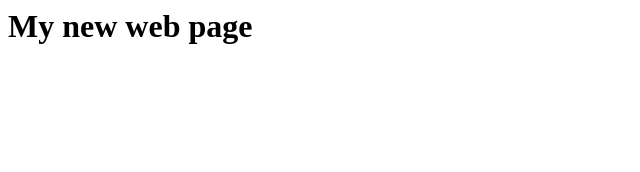
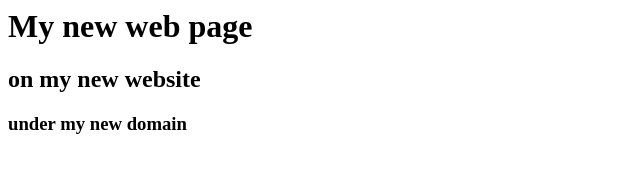
Before and after one commit to unimmortal1/pubtest, a plain HTML site: page index.html in a window 1280 px wide. Shown: the whole page, without its empty margins (0-640 px from the left). Drawn offline with Linux system fonts and the light colour scheme.

Commit message:
Update index.html

```diff
--- a/index.html
+++ b/index.html
@@ -1 +1,5 @@
 <h1> My new web page </h1>
+
+<h2> on my new website </h2>
+
+<h3> under my new domain </h3>
```
